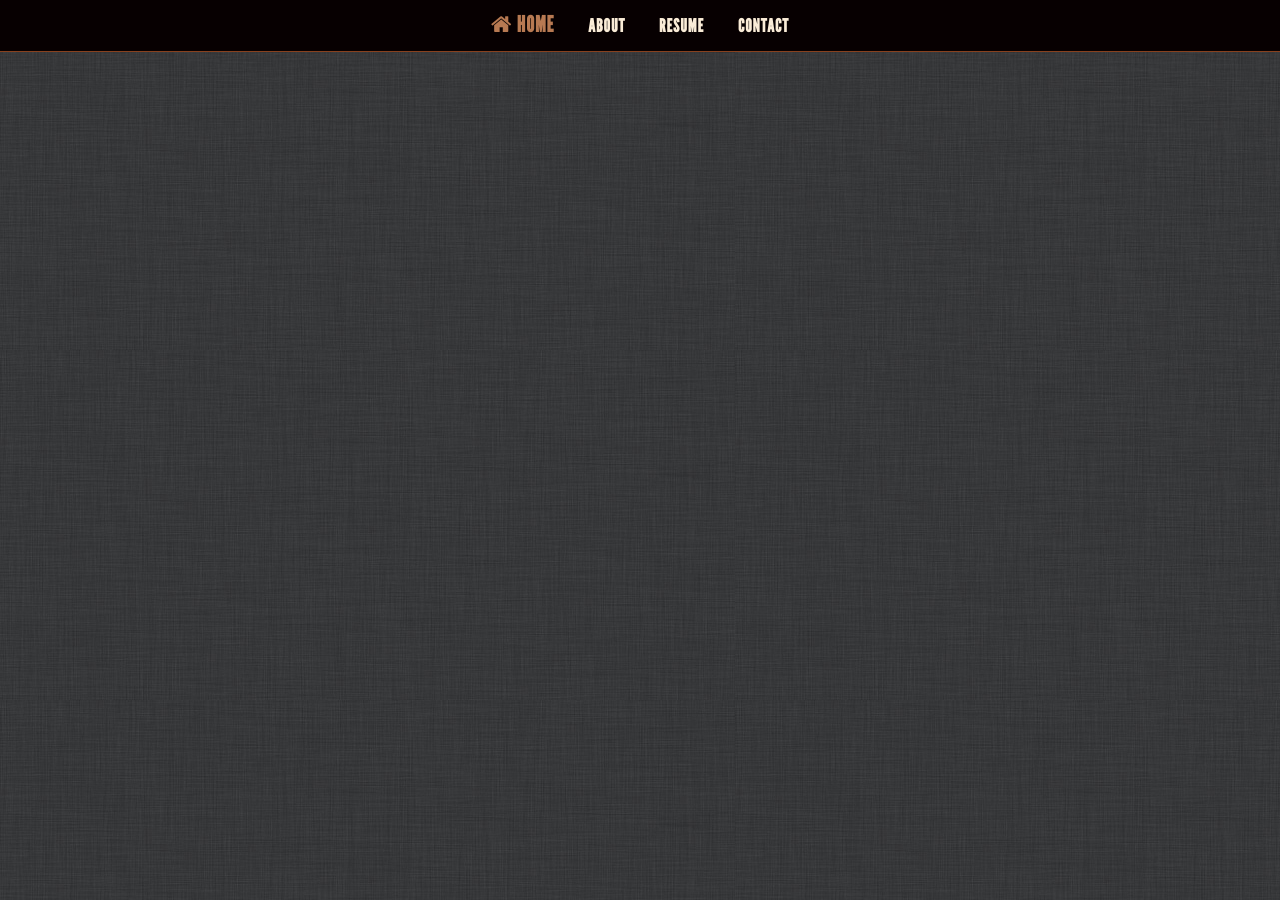
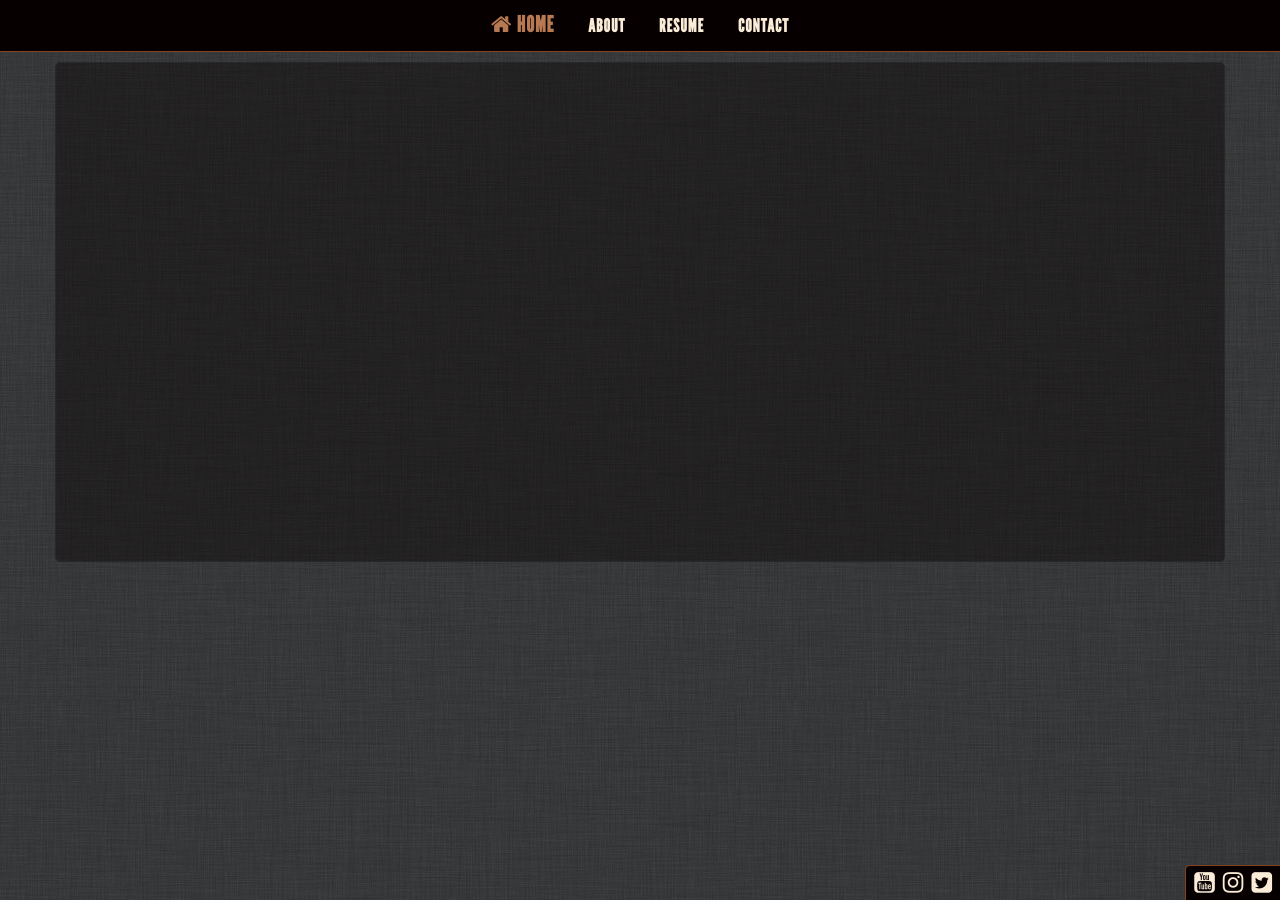
Before and after one commit to erolledelrosario/erolledelrosario.github.io, a Jekyll site: the page built from index.html, in a window 1280 px wide. Built offline with Jekyll 4.4.1, drawn with Linux system fonts in a browser that asks for light colours; nearby versions of some CDN libraries; comment, search, counter and statistics services are not loaded.

Commit message:
Moar updates

```diff
--- a/css/main.scss
+++ b/css/main.scss
@@ -10,7 +10,7 @@ $font-title: TitleFont;
 
 // Colors
 $black: rgb(7, 0, 1);
-$transparent-black: rgba(7, 0, 1, 0.9);
+$transparent-black: rgba(7, 0, 1, 0.4);
 $fully-transparent-black: rgba(7, 0, 1, 0);
 $white: rgb(255, 255, 255);
 $dark-grey: rgb(40, 40, 40);
@@ -127,12 +127,65 @@ header {
 }
 
 /*===================================================*/
+/* Page styles */
+/*===================================================*/
+
+#content {
+    margin: 10px auto 45px;
+    padding: 15px;
+    background-color: $transparent-black;
+    min-height: 500px;
+
+    border: 1px solid $dark-grey;
+    -webkit-border-radius: 5px;
+    -moz-border-radius: 5px;
+    border-radius: 5px;
+}
+
+#social-btns {
+    position: fixed;
+    bottom: 0px;
+    right: 0px;
+    background-color: $black;
+    text-align: right;
+    border: 1px solid $brown;
+    border-bottom: none;
+    border-right: none;
+
+    -webkit-border-top-left-radius: 5px;
+    -moz-border-top-left-radius: 5px;
+    border-top-left-radius: 5px;
+
+    -moz-transition: right .1s ease-in;
+    -o-transition: right .1s ease-in;
+    -webkit-transition: right .1s ease-in;
+
+    .z-wrapper {
+        position: relative;
+        z-index: 10;
+        padding-right: 8px;
+
+        a {
+            color: $cream;
+            float: left;
+            font-size: 24px;
+            margin: 0;
+            margin-left: 8px;
+            padding: 0;
+
+            -moz-transition: color .2s ease-in;
+            -o-transition: color .2s ease-in;
+            -webkit-transition: color .2s ease-in;
+        }
+        a:hover {
+            color: $dark-cream;
+        }
+    }
+}
+
+/*===================================================*/
 /* Responsive styles */
 /*===================================================*/
-
-/* Small devices */
-@media only screen and (max-width: $max-sm-width) {
-}
 
 /* Extra small devices */
 @media only screen and (max-width: $max-xs-width) {
@@ -151,4 +204,8 @@ header {
             letter-spacing: 2px;
         }
     }
+
+    #content {
+        margin: 10px;
+    }
 }
--- a/index.html
+++ b/index.html
@@ -1,3 +1,11 @@
 ---
 layout: default
 ---
+
+<div id="social-btns">
+  <div class="z-wrapper">
+    <a target="_blank" href="{{ site.youtube_url }}"><i class="fa fa-youtube-square"></i></a>
+    <a target="_blank" href="{{ site.instagram_url }}"><i class="fa fa-instagram"></i></a>
+    <a target="_blank" href="https://twitter.com/{{ site.twitter_username }}"><i class="fa fa-twitter-square"></i></a>
+  </div>
+</div>
```
